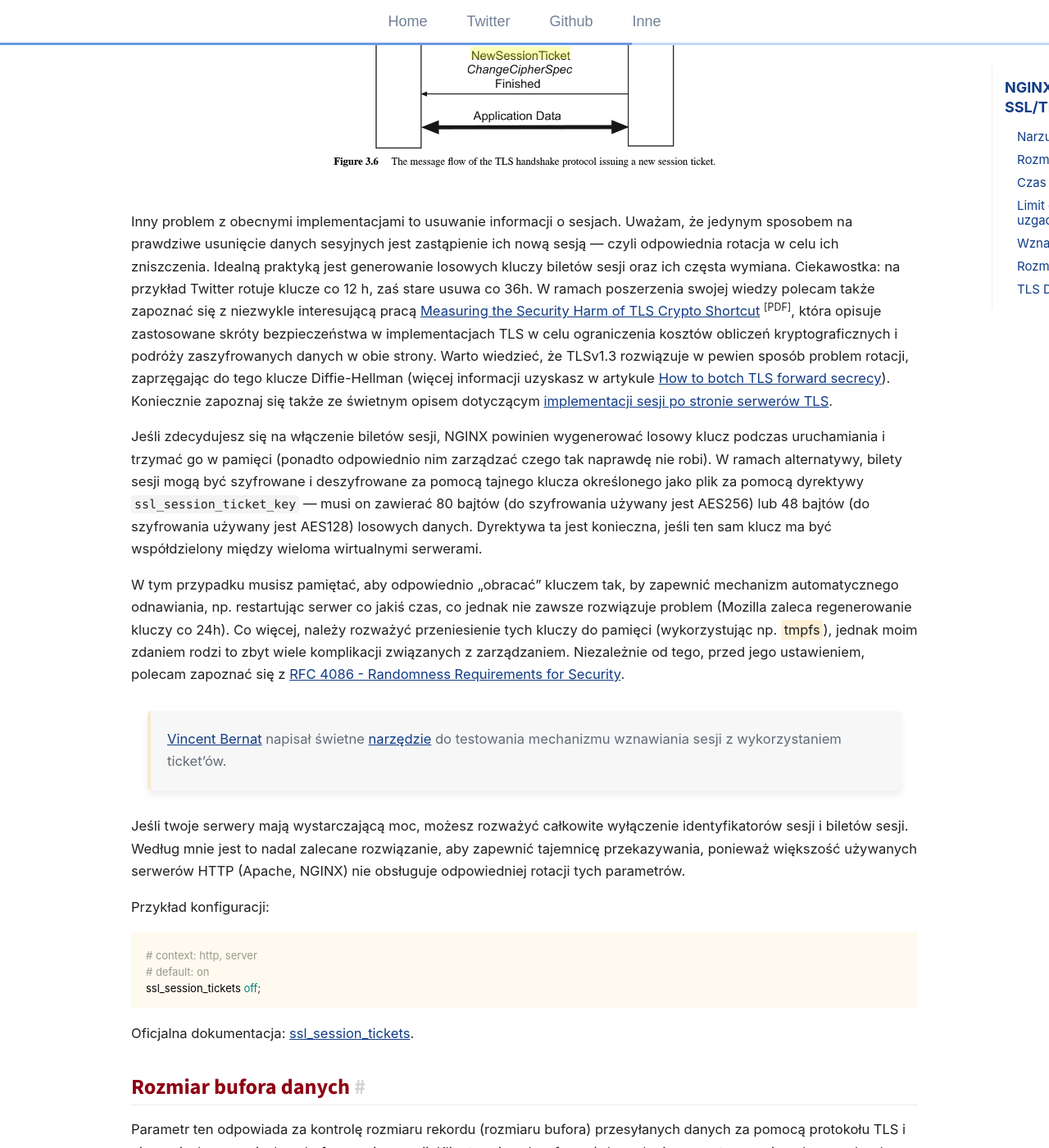
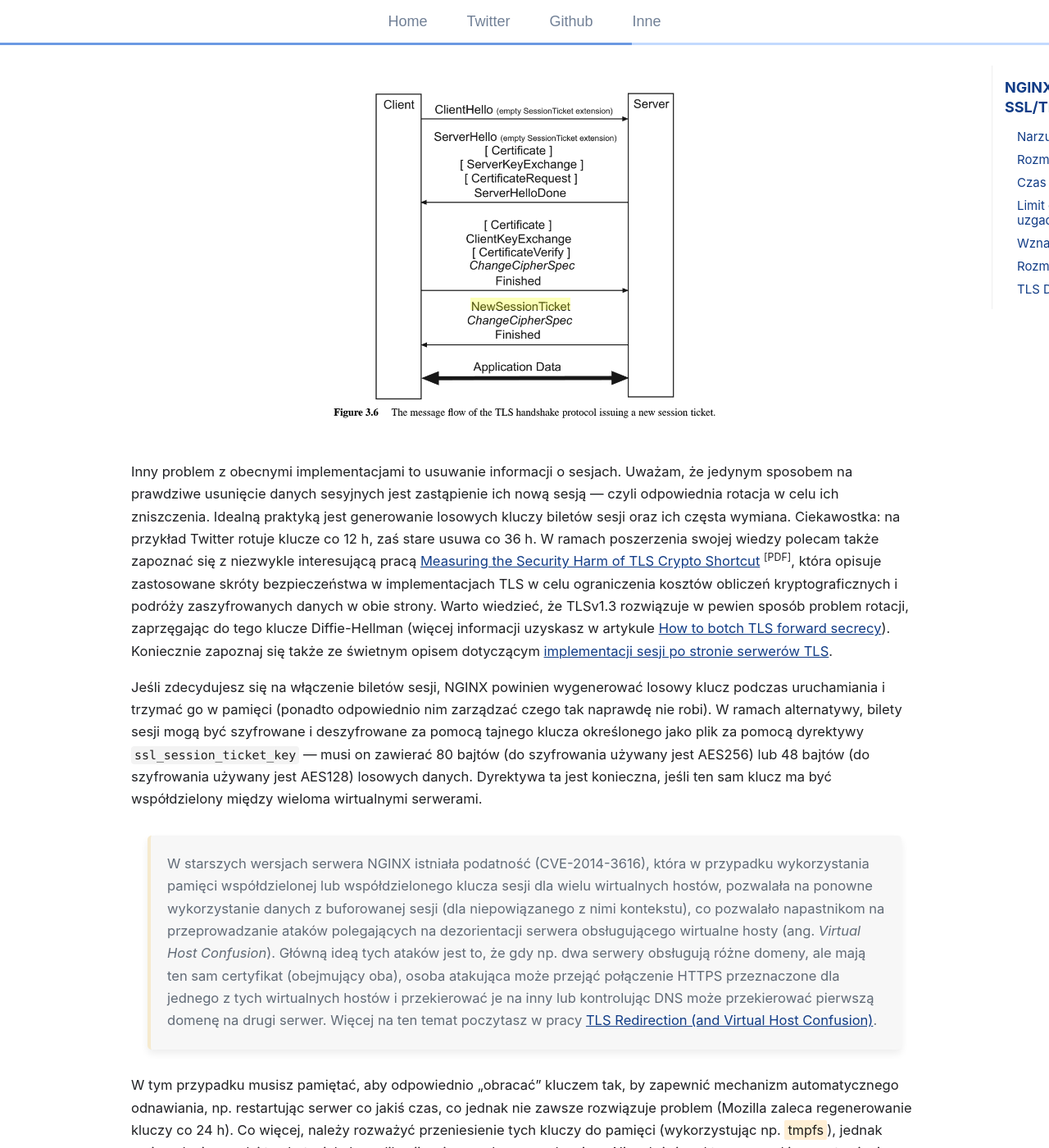
Before and after one commit to git04112019/trimstray.github.io, a Jekyll site: the page built from _posts/2019-07-21-nginx-optymalizacja_sesji_ssl-tls.md, in a window 1280 px wide and 1400 px high, scrolled down 13239 px. Shown: the whole window at 82% size. Built offline with Jekyll 4.4.1, drawn with Linux system fonts in a browser that asks for light colours; comment, search, counter and statistics services are not loaded; some of the changed text lies outside the part shown.

Commit message:
uncommited changes - signed-off-by: trimstray <trimstray@gmail.com>

```diff
--- a/_posts/2019-07-21-nginx-optymalizacja_sesji_ssl-tls.md
+++ b/_posts/2019-07-21-nginx-optymalizacja_sesji_ssl-tls.md
@@ -11,9 +11,9 @@ toc: true
 last_modified_at: 2021-01-18 00:00:00 +0000
 ---
 
-W tym wpisie chciałbym pomówić o optymalizacji parametrów sesji SSL/TLS (na przykładzie serwera NGINX), ponieważ jest to jeden z ważniejszych kroków do poprawy ogólnych wrażeń użytkowników podczas korzystania z Twojej web aplikacji. Pamiętaj jednak, że obsesja na punkcie wartości i skrupulatnego dostrajania parametrów jest zdecydowanie czymś przesadzonym. Oczywiście optymalizacja protokołu TLS jest ważna i powinniśmy chociaż wiedzieć, który parametr, za co odpowiada i jakie niesie konsekwencje jego zmiana. Moim zdaniem i tak najważniejszą rzeczą jest dostarczanie treści, zapewniając minimalną ilości danych, które będzie musiał pobrać klient.
+W tym wpisie chciałbym pomówić o optymalizacji parametrów sesji SSL/TLS (na przykładzie serwera NGINX), ponieważ jest to moim zdaniem jeden z ważniejszych kroków do poprawy ogólnych wrażeń użytkowników podczas korzystania z Twojej web aplikacji. Pamiętaj jednak, że obsesja na punkcie wartości i skrupulatnego dostrajania parametrów jest zdecydowanie czymś przesadzonym, ponieważ najprawdopodobniej nie uzyskamy znacznego skoku wydajnościowego. Ponadto myślę, że warto mieć świadomość, który parametr, za co odpowiada i jakie niesie konsekwencje jego zmiana oraz ile możemy zyskać po jego ewentualnej zmianie. Prawdą jest jednak, że i tak najważniejszą rzeczą poprawiającą wydajność jest dostarczanie treści, zapewniając minimalną ilości danych, które będzie musiał pobrać klient czy wykorzystanie usługi CDN, która może uprościć wszelkie optymalizacje.
 
-Jeżeli chodzi o temat tego wpisu, to tak naprawdę nie ma jednoznacznych odpowiedzi, które dotyczą ustawienia odpowiednich wartości parametrów sesji, a strojenie ich jest trudne, ponieważ ciężko jest uzyskać odpowiedź na pytanie, **jakich wartości należy użyć, w przypadku n klientów lub danego środowiska**. Aby jeszcze bardziej skomplikować sprawę, pamiętajmy, że obecnie najczęściej wykorzystywane protokoły, tj. TLSv1.2 i TLSv1.3 posiadają pewne różnice, np. wznawianie sesji dla pierwszego z nich, bilety sesji dla drugiego. Co więcej, nie ma jednego standardu i różne projekty dyktują różne ustawienia.
+Jeżeli chodzi o temat tego wpisu, to tak naprawdę nie ma jednoznacznych odpowiedzi, które dotyczą ustawienia odpowiednich czy optymalnych wartości parametrów sesji SSL/TLS. Strojenie ich jest trudne, ponieważ ciężko jest uzyskać odpowiedź na pytanie, **jakich wartości należy użyć, w przypadku n klientów lub danego środowiska**. Aby jeszcze bardziej skomplikować sprawę, pamiętajmy, że obecnie najczęściej wykorzystywane protokoły, tj. TLSv1.2 i TLSv1.3 posiadają pewne różnice, np. wznawianie sesji dla pierwszego z nich, bilety sesji dla drugiego. Co więcej, nie ma jednego standardu i różne projekty dyktują różne ustawienia.
 
 <p align="center">
   <img src="/assets/img/posts/tls_img_01.png">
@@ -118,7 +118,9 @@ DNS lookup: 0.002227 TLS handshake: 0.643825 TTFB including connection: 0.772996
 
 Natomiast co w przypadku protokołów SSL/TLS? Tutaj optymalizacji może być kilka, a najbardziej zróżnicowaną częścią w przypadku tych protokołów są certyfikaty, ponieważ oprócz ich rozmiaru, pamiętajmy o ich liczbie (certyfikat serwera i wszystkie pośrednie certyfikaty wystawcy w łańcuchu certyfikatów, bez certyfikatu głównego). Ponieważ rozmiary certyfikatów różnią się w zależności od użytych parametrów i kluczy, przyjąłbym wcześniejszą wartość 1500 bajtów na certyfikat (certyfikaty z podpisem własnym mogą mieć znacznie mniejszy rozmiar).
 
-Jak wyżej wspomniałem, możesz pomyśleć o rozmiarze certyfikatu i klucza jako głównej optymalizacji. Jednak w przypadku protokołu HTTPS należy dodać dwa kolejne RTT, aby negocjować wszystkie wymagane parametry. W przypadku serwera NGINX w wersji niższej niż 1.5.6 miała pewien feler, otóż certyfikaty o rozmiarze przekraczającym 4 KB wiązały się z dodatkową podróżą w obie strony, zamieniając uzgadnianie w obie strony w trzy transakcje w obie strony. Co gorsza, w niektórych specyficznych przypadkach może dojść do przekroczenia krawędzi w stosie TCP, co powodowało, że klient potwierdza kilka pierwszych pakietów z serwera, ale następnie czeka, zanim wyzwoli opóźnione potwierdzenie ACK dla ostatniego segmentu.
+Jak wyżej wspomniałem, możesz pomyśleć o rozmiarze certyfikatu i klucza jako głównej optymalizacji. Jednak w przypadku protokołu HTTPS należy dodać dwa kolejne RTT, aby negocjować wszystkie wymagane parametry. Pamiętaj, że pełne uzgadnianie protokołu TLSv1.2 wymaga do ukończenia 2 podróży w obie strony, a w połączeniu z negocjacjami TCP SYN i SYN-ACK rozciąga się do 3 pełnych połączeń w obie strony. Chociaż protokół TLSv1.3 redukuje to do dwóch obiegów w trybie TCP, nadal powoduje znaczne opóźnienie, co sprawia, że protokół jest nieodpowiedni dla niektórych aplikacji.
+
+  > Ciekawostka: Serwer NGINX w wersji <1.5.6 miał pewien feler, otóż zastosowanie certyfikatów o rozmiarze przekraczającym 4 KB wiązało się z dodatkową podróżą w obie strony, zamieniając uzgadnianie w obie strony w trzy transakcje w obie strony (patrz: [NGINX Changelog](http://nginx.org/en/CHANGES) — Feature: optimization of SSL handshakes when using long certificate chains). Co gorsza, w niektórych specyficznych przypadkach dochodziło do przekroczenia krawędzi w stosie TCP, co powodowało, że klient potwierdzał kilka pierwszych pakietów z serwera, a następnie czekał, zanim wyzwolone zostanie opóźnione potwierdzenie ACK dla ostatniego segmentu.
 
 Myślę, że należy też mieć na uwadze wersję protokołu HTTP. Pamiętajmy, że HTTP/2 używa jednego połączenia do serwera, zamiast jednego połączenia na żądanie zasobu oraz wymaga tylko jednego kosztownego uzgadniania TLS. Co więcej, dzięki multipleksowaniu maksymalizujemy wykorzystanie pojedynczego połączenie. Oznacza to znacznie mniejszą potrzebę czasochłonnej konfiguracji połączenia, co jest szczególnie korzystne w przypadku TLS, ponieważ tworzenie połączeń TLS jest szczególnie wymagające czasowo.
 
@@ -238,11 +240,13 @@ Na poniższym zrzucie widać, że wiadomość <span class="h-b">NewSessionTicket
   <img src="/assets/img/posts/tls_and_session_tickets.png">
 </p>
 
-Inny problem z obecnymi implementacjami to usuwanie informacji o sesjach. Uważam, że jedynym sposobem na prawdziwe usunięcie danych sesyjnych jest zastąpienie ich nową sesją — czyli odpowiednia rotacja w celu ich zniszczenia. Idealną praktyką jest generowanie losowych kluczy biletów sesji oraz ich częsta wymiana. Ciekawostka: na przykład Twitter rotuje klucze co 12 h, zaś stare usuwa co 36h. W ramach poszerzenia swojej wiedzy polecam także zapoznać się z niezwykle interesującą pracą [Measuring the Security Harm of TLS Crypto Shortcut]({{ site.url }}/assets/pdfs/forward-secrecy-imc16.pdf) <sup>[PDF]</sup>, która opisuje zastosowane skróty bezpieczeństwa w implementacjach TLS w celu ograniczenia kosztów obliczeń kryptograficznych i podróży zaszyfrowanych danych w obie strony. Warto wiedzieć, że TLSv1.3 rozwiązuje w pewien sposób problem rotacji, zaprzęgając do tego klucze Diffie-Hellman (więcej informacji uzyskasz w artykule [How to botch TLS forward secrecy](https://www.imperialviolet.org/2013/06/27/botchingpfs.html)). Koniecznie zapoznaj się także ze świetnym opisem dotyczącym [implementacji sesji po stronie serwerów TLS](https://timtaubert.de/blog/2014/11/the-sad-state-of-server-side-tls-session-resumption-implementations/).
+Inny problem z obecnymi implementacjami to usuwanie informacji o sesjach. Uważam, że jedynym sposobem na prawdziwe usunięcie danych sesyjnych jest zastąpienie ich nową sesją — czyli odpowiednia rotacja w celu ich zniszczenia. Idealną praktyką jest generowanie losowych kluczy biletów sesji oraz ich częsta wymiana. Ciekawostka: na przykład Twitter rotuje klucze co 12 h, zaś stare usuwa co 36 h. W ramach poszerzenia swojej wiedzy polecam także zapoznać się z niezwykle interesującą pracą [Measuring the Security Harm of TLS Crypto Shortcut]({{ site.url }}/assets/pdfs/forward-secrecy-imc16.pdf) <sup>[PDF]</sup>, która opisuje zastosowane skróty bezpieczeństwa w implementacjach TLS w celu ograniczenia kosztów obliczeń kryptograficznych i podróży zaszyfrowanych danych w obie strony. Warto wiedzieć, że TLSv1.3 rozwiązuje w pewien sposób problem rotacji, zaprzęgając do tego klucze Diffie-Hellman (więcej informacji uzyskasz w artykule [How to botch TLS forward secrecy](https://www.imperialviolet.org/2013/06/27/botchingpfs.html)). Koniecznie zapoznaj się także ze świetnym opisem dotyczącym [implementacji sesji po stronie serwerów TLS](https://timtaubert.de/blog/2014/11/the-sad-state-of-server-side-tls-session-resumption-implementations/).
 
 Jeśli zdecydujesz się na włączenie biletów sesji, NGINX powinien wygenerować losowy klucz podczas uruchamiania i trzymać go w pamięci (ponadto odpowiednio nim zarządzać czego tak naprawdę nie robi). W ramach alternatywy, bilety sesji mogą być szyfrowane i deszyfrowane za pomocą tajnego klucza określonego jako plik za pomocą dyrektywy `ssl_session_ticket_key` — musi on zawierać 80 bajtów (do szyfrowania używany jest AES256) lub 48 bajtów (do szyfrowania używany jest AES128) losowych danych. Dyrektywa ta jest konieczna, jeśli ten sam klucz ma być współdzielony między wieloma wirtualnymi serwerami.
 
-W tym przypadku musisz pamiętać, aby odpowiednio „obracać” kluczem tak, by zapewnić mechanizm automatycznego odnawiania, np. restartując serwer co jakiś czas, co jednak nie zawsze rozwiązuje problem (Mozilla zaleca regenerowanie kluczy co 24h). Co więcej, należy rozważyć przeniesienie tych kluczy do pamięci (wykorzystując np. <span class="h-b">tmpfs</span>), jednak moim zdaniem rodzi to zbyt wiele komplikacji związanych z zarządzaniem. Niezależnie od tego, przed jego ustawieniem, polecam zapoznać się z [RFC 4086 - Randomness Requirements for Security](https://tools.ietf.org/html/rfc4086).
+  > W starszych wersjach serwera NGINX istniała podatność (CVE-2014-3616), która w przypadku wykorzystania pamięci współdzielonej lub współdzielonego klucza sesji dla wielu wirtualnych hostów, pozwalała na ponowne wykorzystanie danych z buforowanej sesji (dla niepowiązanego z nimi kontekstu), co pozwalało napastnikom na przeprowadzanie ataków polegających na dezorientacji serwera obsługującego wirtualne hosty (ang. _Virtual Host Confusion_). Główną ideą tych ataków jest to, że gdy np. dwa serwery obsługują różne domeny, ale mają ten sam certyfikat (obejmujący oba), osoba atakująca może przejąć połączenie HTTPS przeznaczone dla jednego z tych wirtualnych hostów i przekierować je na inny lub kontrolując DNS może przekierować pierwszą domenę na drugi serwer. Więcej na ten temat poczytasz w pracy [TLS Redirection (and Virtual Host Confusion)](https://github.com/GrrrDog/TLS-Redirection).
+
+W tym przypadku musisz pamiętać, aby odpowiednio „obracać” kluczem tak, by zapewnić mechanizm automatycznego odnawiania, np. restartując serwer co jakiś czas, co jednak nie zawsze rozwiązuje problem (Mozilla zaleca regenerowanie kluczy co 24 h). Co więcej, należy rozważyć przeniesienie tych kluczy do pamięci (wykorzystując np. <span class="h-b">tmpfs</span>), jednak moim zdaniem rodzi to zbyt wiele komplikacji związanych z zarządzaniem. Niezależnie od tego, przed jego ustawieniem, polecam zapoznać się z [RFC 4086 - Randomness Requirements for Security](https://tools.ietf.org/html/rfc4086).
 
   > [Vincent Bernat](https://vincent.bernat.ch/en) napisał świetne [narzędzie](https://github.com/vincentbernat/rfc5077/blob/master/rfc5077-client.c) do testowania mechanizmu wznawiania sesji z wykorzystaniem ticket'ów.
 
```
